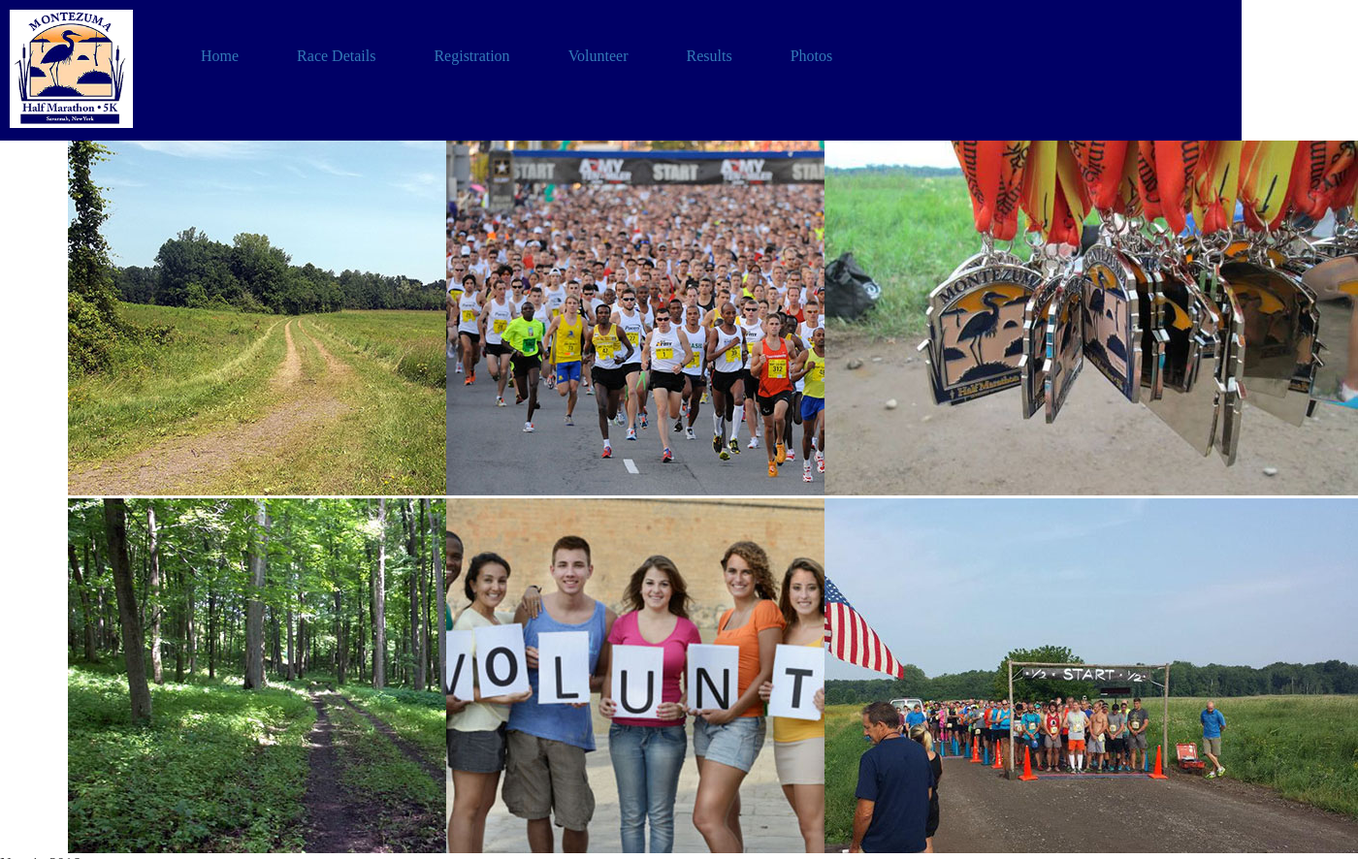
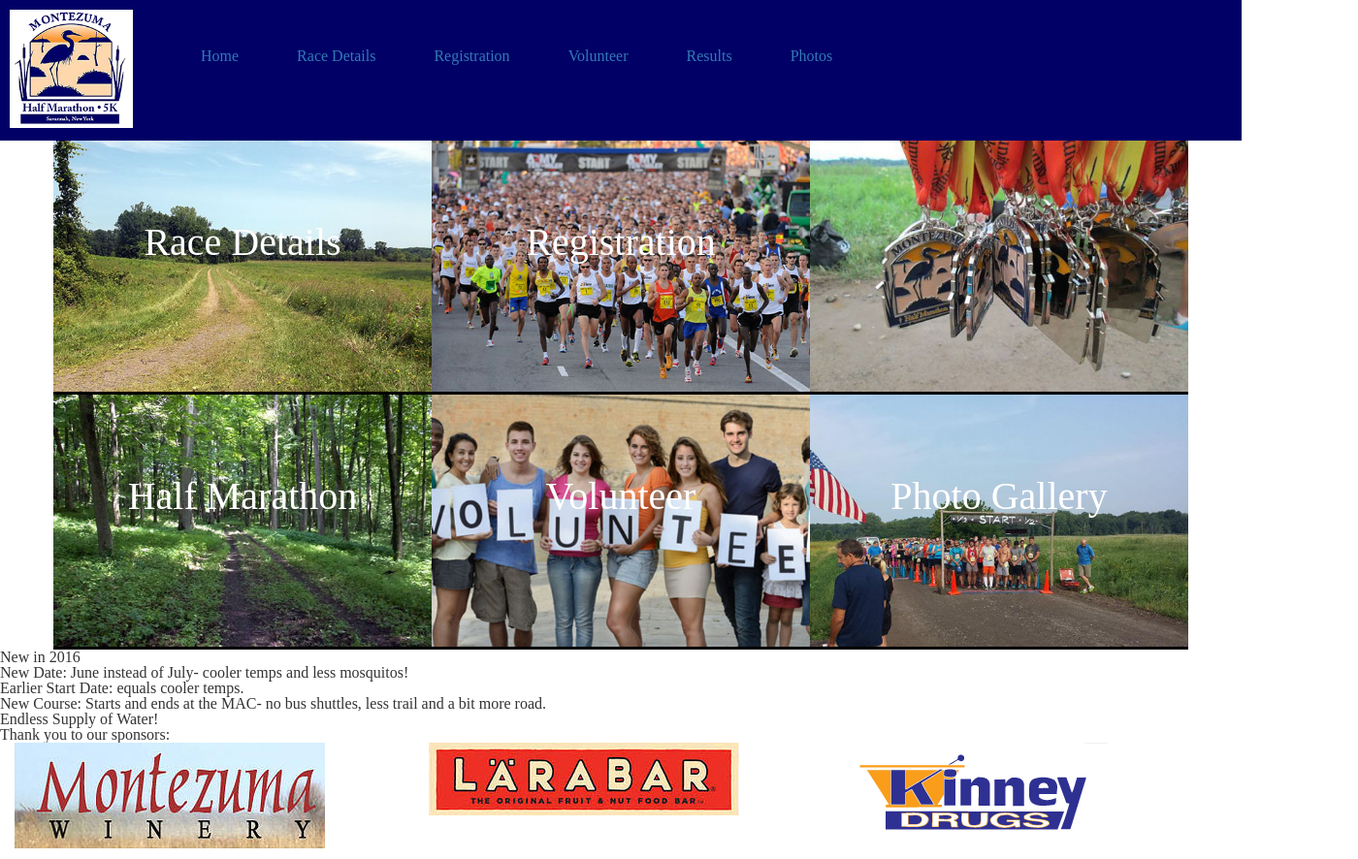
Before and after one commit to kseniya292/weatherapp, a plain HTML site: page index.html in a window 1280 px wide. Shown: the top 886 px of the page at 97% size, 1400 px wide, since content can reach past the window. Drawn offline with nearby package versions, Linux system fonts and the light colour scheme; some packages are replaced by stand-ins of ours.

Commit message:
updated photos on main page, added hover

```diff
--- a/css/style.css
+++ b/css/style.css
@@ -56,9 +56,13 @@
     background-color: #000066;
     padding-left: 10px;
     padding-top: 10px;
-    padding-bottom: 10px; }
+    padding-bottom: 10px;
+  }
+
 header img {
-      width: 30%; }
+  width: 30%;
+}
+
 header #navBtn {
   width: 50px;
   height: 50px;
@@ -69,12 +73,34 @@
   right: 20px;
   text-align: center;
   color: #FFCC99;
-      border: 1px solid #FFCC99; }
+  border: 1px solid #FFCC99;
+}
 
-  .imagecontainer img {
-    width: 100%; } }
-/*--------------------------------------end of mobile style rules-------------------------------------------------------------*/
+
+ .mainphoto img{
+  width: 100%;
+}
+
+.mainphoto {
+  background-color: black;
+  padding-left: 0px;
+  padding-right: 0px;
+  position: relative;
+  text-align: center;
+}
+
+h1 {
+  color: white;
+  position: absolute;
+  z-index: 100;
+ top: 85px;
+ font-size: 40px;
+ width: 100%;
+}
+
+}/*--------------------------------------end of mobile style rules-------------------------------------------------------------*/
 @media all and (min-width: 700px) {
+
 header img {
   width: 20%; }
 
@@ -110,12 +136,6 @@
   display: none;
 }
 
-.imagecontainer {
-  float: left;
-  padding-left: 20px;
-  padding-top: 20px;
-}
-
 
 
 }/*------------------------------------------------end of tablet style rules-------------------------------------------------*/
--- a/index.html
+++ b/index.html
@@ -39,26 +39,32 @@
 	<main>
 
 		<div class="container">
-			<ul class = "row">
+			<div class="row">
 				<!-- xs = smart phone
 				     sm = tablet
 				     md = laptop
 				     lg = big screens -->
 
-			<li class= "col-xs-12 col-sm-8 col-md-4"> <img src="images/racedetailssmall.jpg" alt=""/>
-				</li>  <!--col -->
-			<li class= "col-xs-12 col-sm-8 col-md-4"> <img src="images/registrationsmall.jpg" alt=""/>
-				</li> <!--col -->
-			<li class= "col-xs-12 col-sm-8 col-md-4"> <img src="images/countdownsmall.jpg" alt="" />
-				</li> <!--col -->
-			<li class = "col-xs-12 col-sm-8 col-md-4"> <img src="images/halfmarathonsmall.jpg" alt=""/>
-				</li> <!--col -->
-			<li class = "col-xs-12 col-sm-8 col-md-4"> <img src="images/volunteerssmall.jpg" alt="" />
-				</li> <!--col -->
-			<li class = "col-xs-12 col-sm-8 col-md-4"> <img src="images/photogallerysmall.jpg" alt="" />
-				</li> <!--col -->
+				<div class= "col-xs-12 col-sm-6 col-md-4 mainphoto" > <img src="images/racedetailssmall.jpg" alt=""/>
+					<h1>Race Details</h1>
+					</div>  <!--col -->
+				<div class= "col-xs-12 col-sm-6 col-md-4 mainphoto"> <img src="images/registrationsmall.jpg" alt=""/>
+					<h1>Registration</h1>
+					</div> <!--col -->
+				<div class= "col-xs-12 col-sm-6 col-md-4 mainphoto"> <img src="images/countdownsmall.jpg" alt="" />
 
-		</ul> <!--row -->
+					</div> <!--col -->
+				<div class = "col-xs-12 col-sm-6 col-md-4 mainphoto"> <img src="images/halfmarathonsmall.jpg" alt=""/>
+					<h1>Half Marathon</h1>
+					</div> <!--col -->
+				<div class = "col-xs-12 col-sm-6 col-md-4 mainphoto"> <img src="images/volunteerssmall.jpg" alt="" />
+					<h1>Volunteer</h1>
+					</div> <!--col -->
+				<div class = "col-xs-12 col-sm-6 col-md-4 mainphoto"> <img src="images/photogallerysmall.jpg" alt="" />
+					<h1>Photo Gallery</h1>
+					</div> <!--col -->
+
+		</div> <!--row -->
 
 		</div> <!--image container-->
 
--- a/js/main.js
+++ b/js/main.js
@@ -3,7 +3,7 @@
     account: "Montezuma-Half-Marathon-5K-970747939609605"
   });*/
 
-/* $("").hover(function () {
+/*$("").hover(function () {
 	$(this).find("img").animate({
 		"opacity" : 0.6,
 	}); //animate on
@@ -11,56 +11,21 @@
 	$(this).find("img").animate({
 		"opacity" : 1.0,
 	}); // animate off
-}); // complete hover
+}); // complete hover*/
 
-$("col-xs-12 col-sm-8 col-md-4").hover(function () {
+$(".mainphoto").hover(function () {
+
 	$(this).find("img").animate({
 		"opacity" : 0.6,
 	}); //animate on
+
 }, function () {
 	$(this).find("img").animate({
 		"opacity" : 1.0,
 	}); // animate off
+
 }); // complete hover
 
-$("#image3").hover(function () {
-	$(this).find("img").animate({
-		"opacity" : 0.6,
-	}); //animate on
-}, function () {
-	$(this).find("img").animate({
-		"opacity" : 1.0,
-	}); // animate off
-}); // complete hover
 
-$("#image4").hover(function () {
-	$(this).find("img").animate({
-		"opacity" : 0.6,
-	}); //animate on
-}, function () {
-	$(this).find("img").animate({
-		"opacity" : 1.0,
-	}); // animate off
-}); // complete hover
-
-$("#image5").hover(function () {
-	$(this).find("img").animate({
-		"opacity" : 0.6,
-	}); //animate on
-}, function () {
-	$(this).find("img").animate({
-		"opacity" : 1.0,
-	}); // animate off
-}); // complete hover
-
-$("#image6").hover(function () {
-	$(this).find("img").animate({
-		"opacity" : 0.6,
-	}); //animate on
-}, function () {
-	$(this).find("img").animate({
-		"opacity" : 1.0,
-	}); // animate off
-}); // complete hover */
 
 }); //ready method end
```
Lines whose indentation alone changed are shown as unchanged.
